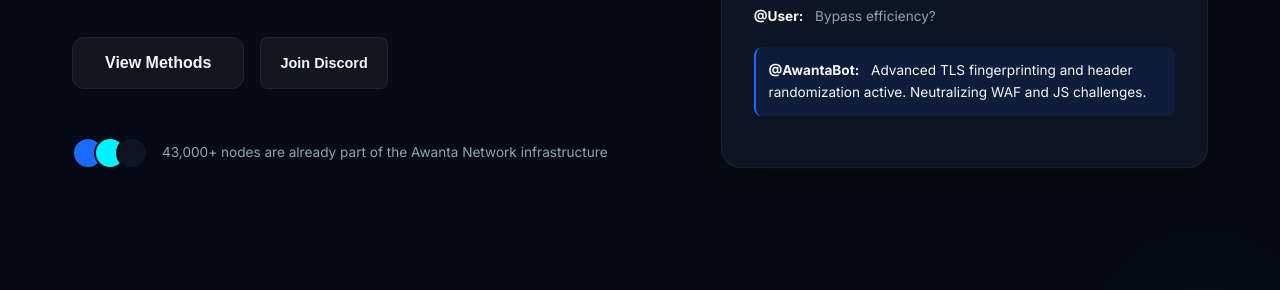
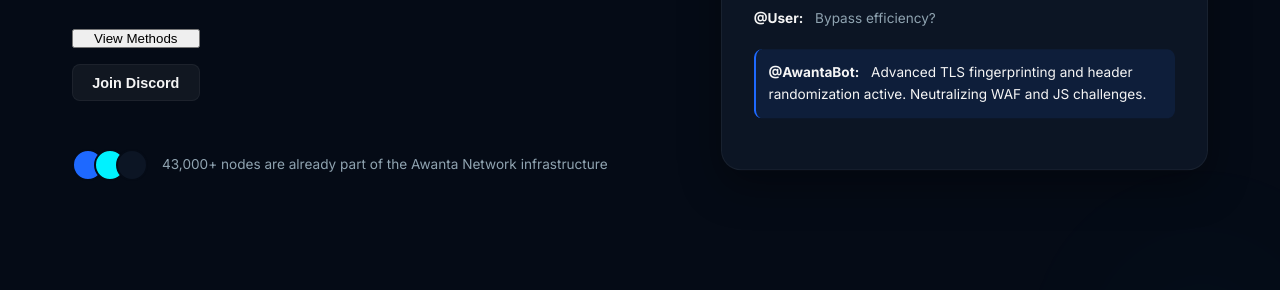
Before and after one commit to ogvoip/AwantaNetwork, a website: page index.html in a window 1280 px wide. Shown: the part 351-641 px from the top of the page. Drawn offline with Linux system fonts and the light colour scheme.

Commit message:
Update style.css

```diff
--- a/style.css
+++ b/style.css
@@ -174,7 +174,7 @@ body {
     transition: all 0.3s;
 }
 
-..btn-discord:hover {
+.btn-discord:hover {
     background: rgba(255, 255, 255, 0.1);
     border-color: rgba(255, 255, 255, 0.2);
 }
@@ -235,6 +235,16 @@ a {
     margin-bottom: 8rem;
 }
 
+.hero-btns {
+    display: grid;
+    gap: 1rem;
+    width: max-content;
+}
+
+.hero-btns button {
+    width: 100%;
+}
+
 .hero-text h1 {
     font-size: 3.8rem;
     line-height: 1.05;
@@ -250,17 +260,6 @@ a {
     margin-bottom: 2.5rem;
 }
 
-.hero-btns {
-    display: inline-flex;
-    gap: 1rem;
-    flex-wrap: wrap;
-}
-
-.btn-primary {
-    background: rgba(255, 255, 255, 0.05);
-    border: 1px solid var(--border-color);
-    color: var(--text-main);
-    padding: 1rem 2rem;
     border-radius: 12px;
     font-weight: 700;
     font-size: 1rem;
@@ -717,10 +716,6 @@ a {
         margin-top: 0.5rem;
     }
 
-    .header .btn-discord {
-        display: none;
-    }
-
     .hero {
         gap: 2.5rem;
     }
```
